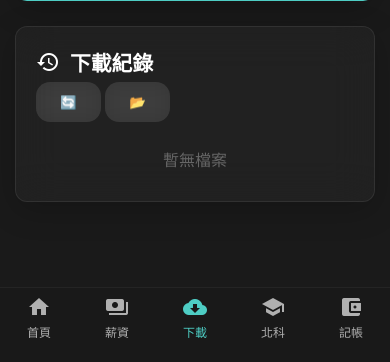
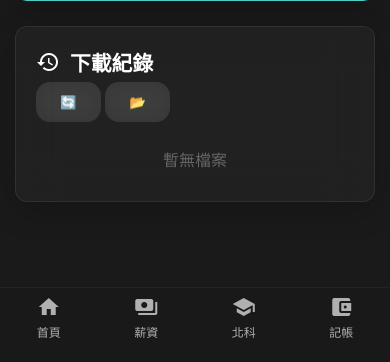
Before and after one commit to wie-shih-chen/toolbox-web-app, a Flask app: page /download/ in a window 390 px wide. Shown: the part 1007-1369 px from the top of the page. Run offline with Flask 3, Linux system fonts and the light colour scheme; data that the repository does not hold is empty.

Commit message:
UX Polish: Streamlined mobile bottom nav by removing Download shortcut (still accessible via desktop/dashboard)

```diff
--- a/templates/base.html
+++ b/templates/base.html
@@ -70,11 +70,6 @@
             <span class="material-icons">payments</span>
             <span class="nav-text">薪資</span>
         </a>
-        <a href="{{ url_for('download.index') }}"
-            class="mobile-nav-item {% if 'download' in request.endpoint %}active{% endif %}">
-            <span class="material-icons">cloud_download</span>
-            <span class="nav-text">下載</span>
-        </a>
         <a href="{{ url_for('ntut.calendar') }}"
             class="mobile-nav-item {% if 'ntut' in request.endpoint %}active{% endif %}">
             <span class="material-icons">school</span>
--- a/templates/index.html
+++ b/templates/index.html
@@ -34,7 +34,7 @@
     </a>
 
     <!-- Downloader Widget -->
-    <a href="{{ url_for('download.index') }}" class="tool-card glass widget-medium">
+    <a href="{{ url_for('download.index') }}" class="tool-card glass widget-medium hide-on-mobile">
         <div class="widget-icon" style="background: linear-gradient(135deg, #0A84FF 0%, #0040DD 100%);">
             <span class="material-icons">cloud_download</span>
         </div>
```
